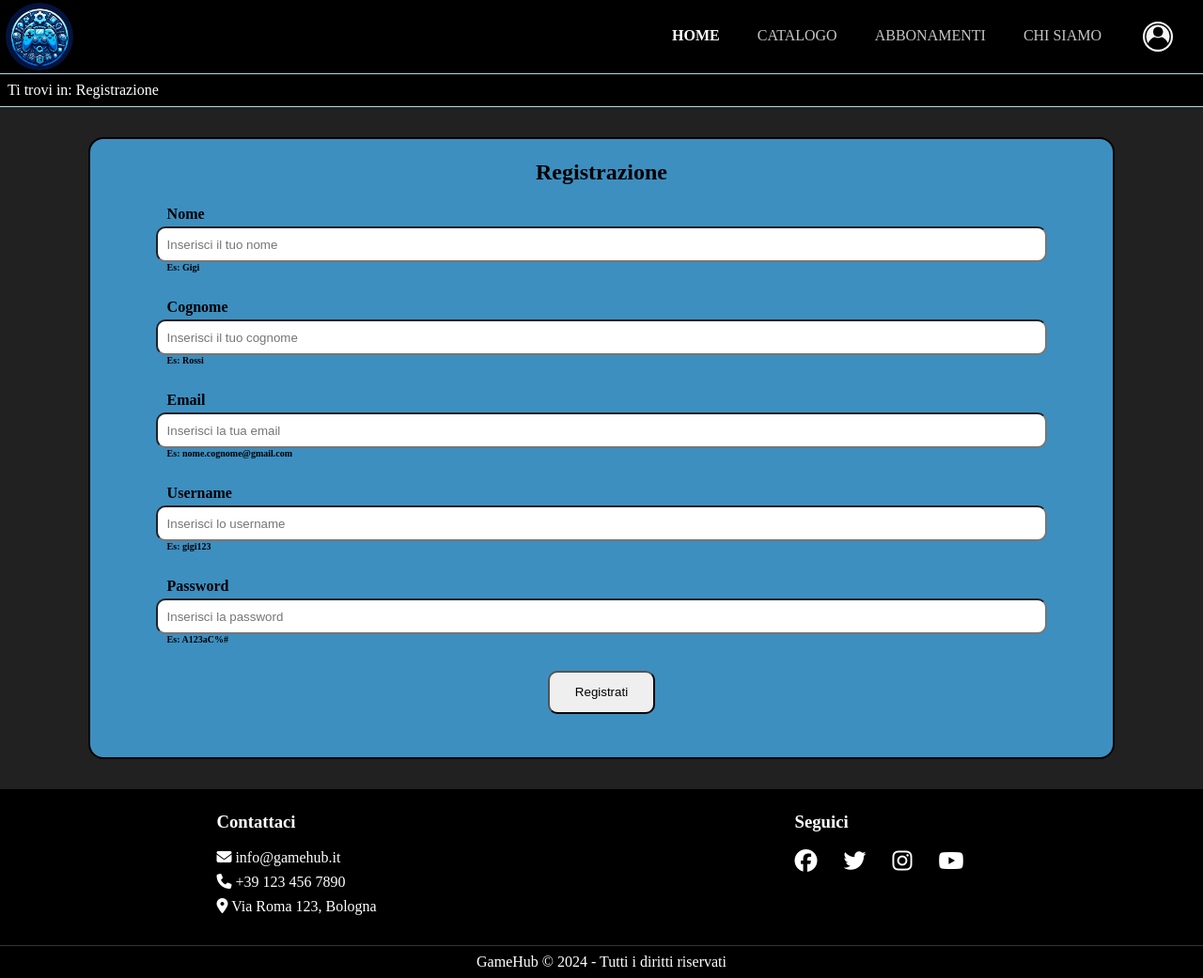
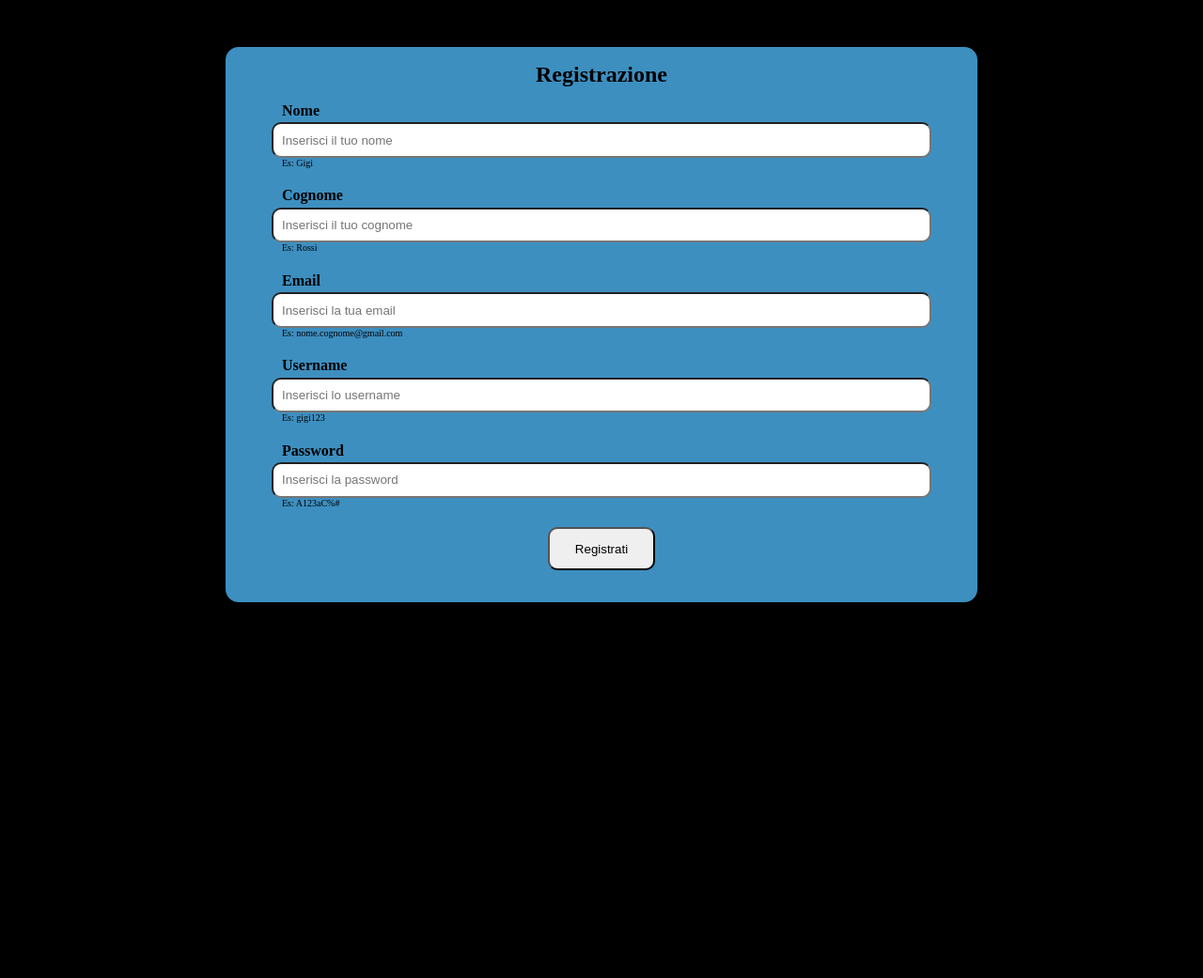
Before and after one commit to MatteoSquarz/GameHub, a PHP site: page /registrazione.html in a window 1280 px wide. Shown: the whole page at 94% size. After the commit the page ends 641 px from the top, so only its background shows below. Run offline with PHP 8.4, Linux system fonts and the light colour scheme.

Commit message:
aggiustato style, rimossi header e footer

```diff
--- a/registrazione.html
+++ b/registrazione.html
@@ -11,68 +11,28 @@
         <title>GameHub</title>
     </head>
     <body>
-        <div class="stickyScroll">
-            <header>
-                <div class="logoName">
-                    <a href="index.php" id="logo"></a>
-                    <h1>GameHub</h1>
-                </div>
-                <nav id="menu">
-                    <ul class="menuList">
-                        <li><a href="index.php" class="currentMenu">Home</a></li>
-                        <li><a href="list.php">Catalogo</a></li>
-                        <li><a href="search.php">Abbonamenti</a></li>
-                        <li><a href="insert.php">Chi siamo</a></li>
-                    </ul>
-                    <a id="profile" href="#menu">Profile</a>
-                </nav>
-            </header>
-            <nav id="breadcumb">
-                <p>Ti trovi in: Registrazione</span></p>
-            </nav>
-        </div>
         <main id="mainRegistrazione">
             <div id="registrazione">
                 <h2>Registrazione</h2>
                 <form id="registrazioneForm">
-                    <label class="labelText">Nome</label>
-                    <input type="text" placeholder="Inserisci il tuo nome" required>
+                    <label class="labelForm">Nome</label>
+                    <input class="inputForm" type="text" placeholder="Inserisci il tuo nome" required>
                     <label class="subText">Es: Gigi</label>
-                    <label class="labelText">Cognome</label>
-                    <input type="text" placeholder="Inserisci il tuo cognome" required>
+                    <label class="labelForm">Cognome</label>
+                    <input class="inputForm" type="text" placeholder="Inserisci il tuo cognome" required>
                     <label class="subText">Es: Rossi</label>
-                    <label class="labelText">Email</label>
-                    <input type="text" placeholder="Inserisci la tua email" required>
+                    <label class="labelForm">Email</label>
+                    <input class="inputForm" type="text" placeholder="Inserisci la tua email" required>
                     <label class="subText">Es: nome.cognome@gmail.com</label>
-                    <label class="labelText">Username</label>
-                    <input type="text" placeholder="Inserisci lo username" required>
+                    <label class="labelForm">Username</label>
+                    <input class="inputForm" type="text" placeholder="Inserisci lo username" required>
                     <label class="subText">Es: gigi123</label>
-                    <label class="labelText">Password</label>
-                    <input type="password" placeholder="Inserisci la password" required>
+                    <label class="labelForm">Password</label>
+                    <input class="inputForm" type="password" placeholder="Inserisci la password" required>
                     <label class="subText">Es: A123aC%#</label>
-                    <button type="submit">Registrati</button>
+                    <button class="buttonForm" type="submit">Registrati</button>
                 </form>
             </div>
         </main>
-        <footer>
-            <div class="footer-content">
-                <div class="contact-info">
-                    <h3>Contattaci</h3>
-                    <p><span class="fa-solid fa-envelope"></span> info@gamehub.it</p>
-                    <p><span class="fa-solid fa-phone"></span> +39 123 456 7890</p>
-                    <p><span class="fa-solid fa-location-dot"></span> Via Roma 123, Bologna</p>
-                </div>
-                <div class="social-links">
-                    <h3>Seguici</h3>
-                    <a href="#"><span class="fa-brands fa-facebook"></span></a>
-                    <a href="#"><span class="fa-brands fa-twitter"></span></a>
-                    <a href="#"><span class="fa-brands fa-instagram"></span></a>
-                    <a href="#"><span class="fa-brands fa-youtube"></span></a>
-                </div>
-            </div>
-            <div class="footer-bottom">
-                <p>GameHub &copy; 2024 - Tutti i diritti riservati</p>
-            </div>
-        </footer>
     </body>
 </html>
--- a/style.css
+++ b/style.css
@@ -5,7 +5,7 @@
 
 :root{
     --bgcolor: #115AA2;
-    --loginbgcolor: #222121;
+    --loginbgcolor: #000;
     --loginformcolor: #3D8FC0;
     --logintextcolor: #000;
     --txtcolor: #FFF;
@@ -109,6 +109,9 @@ header #profile {
     display: inline-block;
 }
 
+
+
+
 /* SEZIONE BREADCUMB */
 
 #breadcumb{
@@ -163,142 +166,110 @@ header #profile {
     font-size: 2.5em;
 }
 
-/*PAGINA LOGIN/REGISTRAZIONE*/
-#mainLogin{
-    background-color: var(--loginbgcolor);
+
+/* SEZIONE VIDEOGAMES */
+.infoVideogames{
+    display: flex;
+    flex-direction: column;
+    justify-content: center;
+    gap: 1em;
+    align-items: left;
+    color: black;
+    width: 100%;
 }
 
-/*SEZIONE LOGIN*/
-#login{
-    border: 2px solid #000;
-    width: 85%;
-    align-self: center;
+.videogames{
+    display: flex;
+    flex-direction: row;
+    margin: 2em 10% 3em 0em;
+    gap: 1em;
+    background-color: var(--homeboxcolor);
+    justify-content: space-around;
+    border-top-right-radius: 20px;
+    border-bottom-right-radius: 20px;
+    padding: 1em;
+    padding-left: 3em;
+    border: #000 solid 1px;
+    box-shadow: 0 4px 8px rgba(0, 0, 0, 0.8);
+    transition: transform 0.3s;
+}
+
+.videogames:hover{
+    transform:translateX(20px);
+}
+
+.videogames img{
+    width: 60%;
+    height: auto;
+    border-radius: 20px;
+}
+
+.infoVideogames a{
+    background-color: var(--bglinkcolor);
+    color: var(--linktxtcolor);
+    width: 9em;
+    padding: 0.6em;
+    text-align: center;
+    border-radius: 15px;
+    text-decoration: none;
+}
+
+.infoVideogames a:visited{
+    background-color: var(--bgvisitedcolor);
+}
+
+.infoAbbonamenti{
     display: flex;
     flex-direction: column;
-    align-items: center;
-    margin: 2em 0;
-    /*box-shadow: 0.5em 0.5em 0.5em 0.5em #074a85;*/
-    border-radius: 1em;
-    background-color: var(--loginformcolor);
+    justify-content: center;
+    gap: 1em;
+    align-items: left;
+    color: black;
+    width: 100%;
 }
 
-#loginForm {
-    width: 85%;
+.abbonamenti{
     display: flex;
-    flex-direction: column;
-    align-items: center;
+    flex-direction: row;
+    justify-content: space-around;
+    margin: 3em 0em 3em 10%;
+    gap: 1em;
+    background-color: var(--homeboxcolor);
+    border-top-left-radius: 20px;
+    border-bottom-left-radius: 20px;
+    padding: 1em;
+    padding-right: 3em;
+    border: #000 solid 1px;
+    box-shadow: 0 4px 8px rgba(0, 0, 0, 0.8);
+    transition: transform 0.3s;
 }
 
-#login h2{
-    margin: 2% 0%;
-    color: var(--logintextcolor);
+.abbonamenti:hover{
+    transform: translateX(-20px);
 }
 
-.subText{
-    font-size: x-small;
-    margin-bottom: 3%;
+.abbonamenti img{
+    width: 50%;
+    height: auto;
+    border-radius: 20px;
 
 }
 
-label {
-    display: block;
-    margin-bottom: 0.5%;
-    font-weight: bold;
-    color: var(--logintextcolor);
-    align-self: flex-start;
+.infoAbbonamenti a{
+    background-color: var(--bglinkcolor);
+    color: var(--linktxtcolor);
+    width: 9em;
+    padding: 0.6em;
+    text-align: center;
+    border-radius: 15px;
+    text-decoration: none;
 }
 
-input {
-    width: 100%;
-    padding: 0.7em;
-    border-radius: 10px;
+.infoAbbonamenti a:visited{
+    background-color: var(--bgvisitedcolor);
 }
 
-button {
-    border-radius: 10px;
-    padding: 1em 2em;
-    margin-bottom: 5%;
 
-}
-
-hr{
-    width: 85%;
-    margin-bottom: 2%;
-    background-color: #000;
-}
-
-#login p{
-    margin-bottom: 2%;
-    color: var(--logintextcolor);
-}
-
-/*SEZIONE REGISTRAZIONE*/
-#mainRegistrazione{
-    background-color: var(--loginbgcolor);
-}
-
-#registrazione{
-    border: 2px solid #000;
-    width: 85%;
-    align-self: center;
-    display: flex;
-    flex-direction: column;
-    align-items: center;
-    margin: 2em 0;
-    /*box-shadow: 0.5em 0.5em 0.5em 0.5em #074a85;*/
-    border-radius: 1em;
-    background-color: var(--loginformcolor);
-}
-
-#registrazioneForm {
-    width: 85%;
-    display: flex;
-    flex-direction: column;
-    align-items: center;
-}
-
-#registrazione h2{
-    margin: 2% 0%;
-    color: var(--logintextcolor);
-}
-
-.subText{
-    font-size: x-small;
-    margin-bottom: 3%;
-
-}
-
-label {
-    display: block;
-    margin-bottom: 0.5%;
-    font-weight: bold;
-    color: var(--logintextcolor);
-    align-self: flex-start;
-}
-
-input {
-    width: 100%;
-    padding: 0.7em;
-    border-radius: 10px;
-}
-
-button {
-    border-radius: 10px;
-    padding: 1em 2em;
-    margin-bottom: 5%;
-
-}
-
-hr{
-    width: 85%;
-    margin-bottom: 2%;
-    background-color: #000;
-}
-
-#registrazione p{
-    margin-bottom: 2%;
-    color: var(--logintextcolor);
-}
 
 /*FOOTER*/
 footer {
@@ -313,6 +284,7 @@ footer {
     gap: 2em;
 }
 
+
 .contact-info h3, .social-links h3 {
     margin-bottom: 1em;
     color: #fff;
@@ -321,6 +293,7 @@ footer {
 .contact-info p {
     margin: 0.5em 0;
 }
+
 
 .social-links a {
     color: var(--linktxtcolor);
@@ -339,3 +312,106 @@ footer {
     vertical-align: middle;
     padding: 0.5em;
 }
+
+/*PAGINA LOGIN/REGISTRAZIONE*/
+
+.subText{
+    font-size: x-small;
+    margin-bottom: 3%;
+    align-self: flex-start;
+    color: var(--logintextcolor);
+}
+
+.labelForm {
+    display: block;
+    margin-bottom: 0.5%;
+    font-weight: bold;
+    color: var(--logintextcolor);
+    align-self: flex-start;
+}
+
+.inputForm {
+    width: 100%;
+    padding: 0.7em;
+    border-radius: 10px;
+}
+
+.buttonForm {
+    border-radius: 10px;
+    padding: 1em 2em;
+    margin-bottom: 5%;
+}
+
+hr{
+    width: 85%;
+    margin-bottom: 2%;
+}
+
+/*SEZIONE LOGIN*/
+#mainLogin{
+    background-color: var(--loginbgcolor);
+    min-height: 100vh;
+}
+
+#login{
+    border: 2px solid #000;
+    width: 85%;
+    align-self: center;
+    display: flex;
+    flex-direction: column;
+    align-items: center;
+    margin: 5em 0;
+    /*box-shadow: 0.5em 0.5em 0.5em 0.5em #074a85;*/
+    border-radius: 1em;
+    background-color: var(--loginformcolor);
+    max-width: 800px;
+}
+
+#loginForm {
+    width: 85%;
+    display: flex;
+    flex-direction: column;
+    align-items: center;
+}
+
+#login h2{
+    margin: 2% 0%;
+    color: var(--logintextcolor);
+}
+
+#login p{
+    margin-bottom: 2%;
+    color: var(--logintextcolor);
+}
+
+/*SEZIONE REGISTRAZIONE*/
+#mainRegistrazione{
+    background-color: var(--loginbgcolor);
+    min-height: 100vh;
+}
+
+#registrazione{
+    border: 2px solid #000;
+    width: 85%;
+    align-self: center;
+    display: flex;
+    flex-direction: column;
+    align-items: center;
+    margin: 3em 0;
+    /*box-shadow: 0.5em 0.5em 0.5em 0.5em #074a85;*/
+    border-radius: 1em;
+    background-color: var(--loginformcolor);
+    max-width: 800px;
+}
+
+#registrazioneForm {
+    width: 85%;
+    display: flex;
+    flex-direction: column;
+    align-items: center;
+}
+
+#registrazione h2{
+    margin: 2% 0%;
+    color: var(--logintextcolor);
+}
```
Also changed, not shown: login.html (+5 -45 lines).
